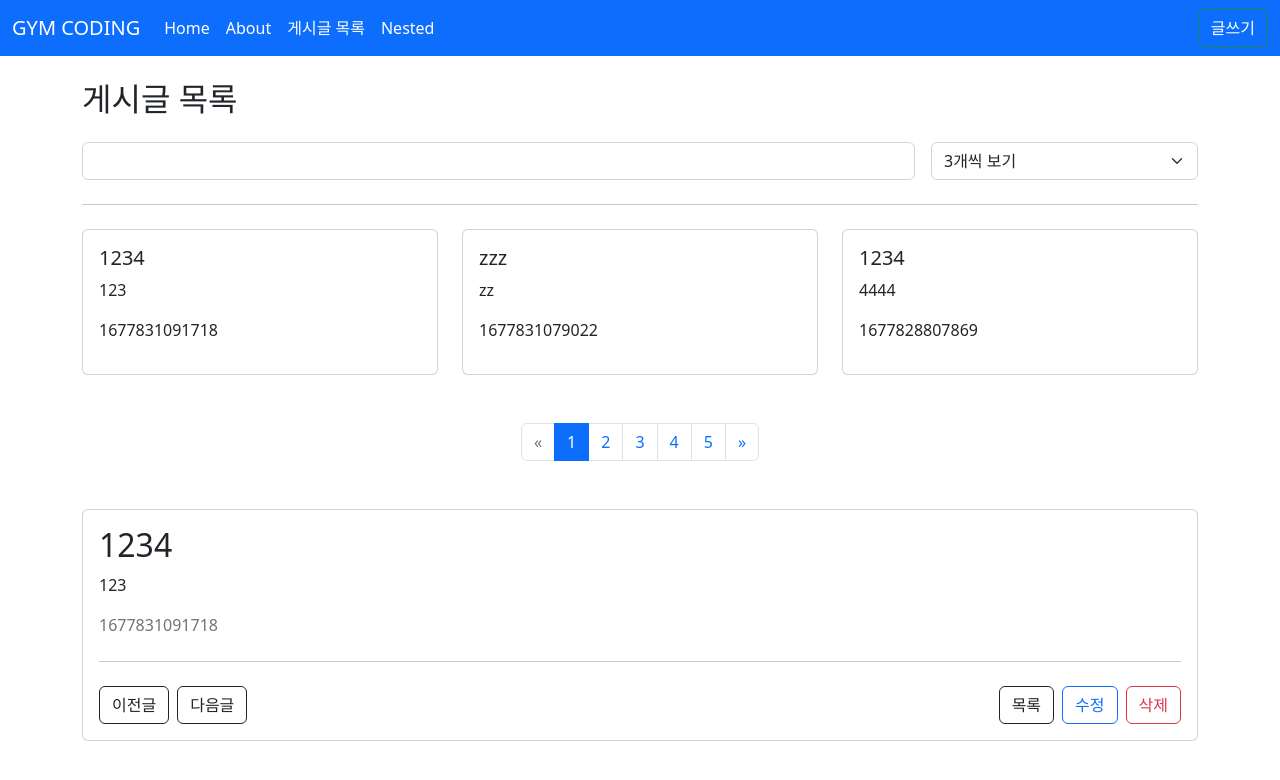
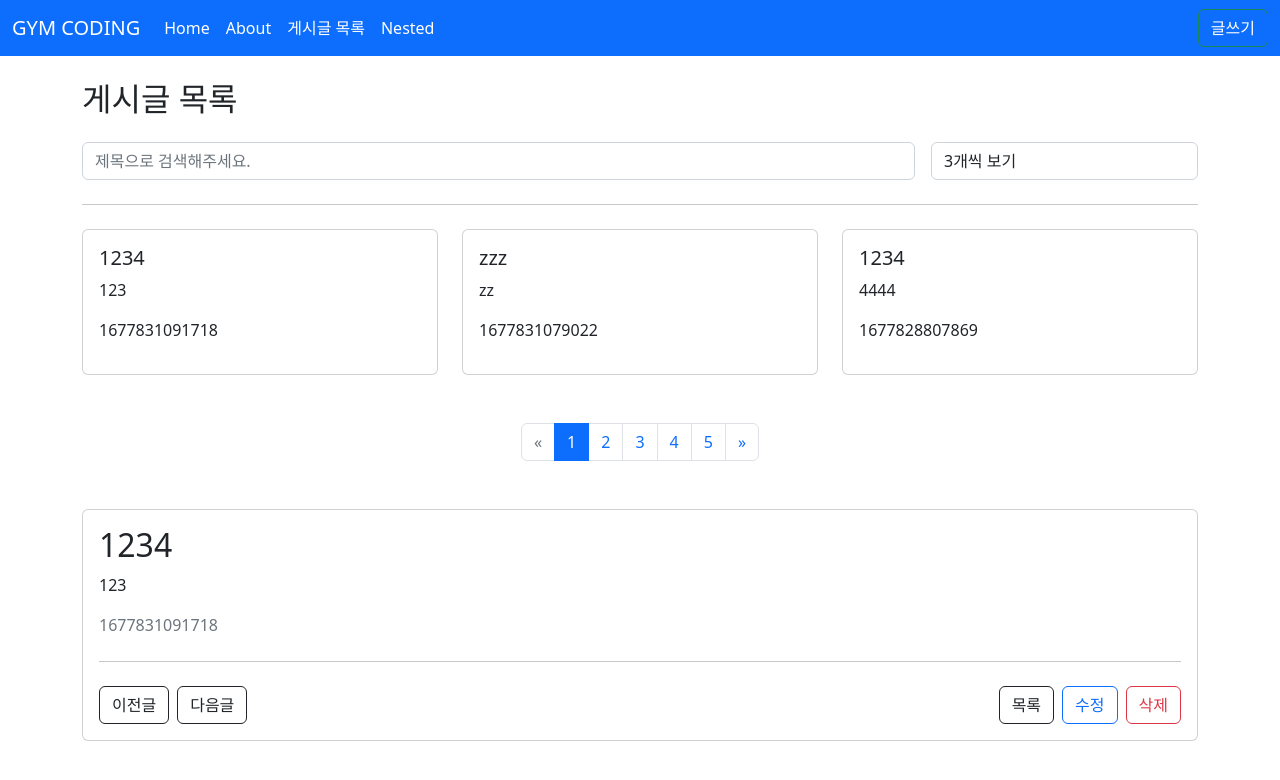
Before and after one commit to DSeung001/learn-vue, a Vue app in the folder vue3-posts/: page /posts in a window 1280 px wide. Shown: the top 780 px of the page. Built offline with nearby package versions, Linux system fonts and the light colour scheme; data requests are answered from the project's data file.

Commit message:
공통 컴포넌트 분리 (based on Vue.js 3 spec)

```diff
--- a/vue3-posts/src/components/AppCard.vue
+++ b/vue3-posts/src/components/AppCard.vue
@@ -12,8 +12,7 @@
   </div>
 </template>
 
-<script setup>
-</script>
+<script setup></script>
 
 <style scoped>
 
--- /dev/null
+++ b/vue3-posts/src/components/AppGridList.vue
@@ -0,0 +1,23 @@
+<template>
+  <div class="row g-4">
+    <div v-for="(item, index) in items" :key="index" :class="colClass">
+      <slot :index="index" :item="item"></slot>
+    </div>
+  </div>
+</template>
+
+<script setup>
+// Props 설정을 해주지 않은건 None props로 자동 루트 태그에 적용 => div_
+defineProps({
+  items: {
+    type: Array,
+    required: true,
+  },
+  colClass: {
+    type: String,
+    default: 'col-4',
+  },
+});
+</script>
+
+<style scoped></style>
--- /dev/null
+++ b/vue3-posts/src/components/posts/PostFilter.vue
@@ -0,0 +1,36 @@
+<template>
+  <form @submit.prevent>
+    <h2 class="my-4"></h2>
+    <div class="row g-3">
+      <div class="col">
+        <input :value="title"
+               @input="$emit('update:title', $event.target.value)"
+               type="text" class="form-control"
+               placeholder="제목으로 검색해주세요."
+        >
+      </div>
+      <div class="col-3">
+        <select :value="limit"
+                @input="$emit('update:limit', $event.target.value)"
+                class="form-control">
+          class="form-select">
+          <option value="3">3개씩 보기</option>
+          <option value="6">6개씩 보기</option>
+          <option value="9">9개씩 보기</option>
+        </select>
+      </div>
+    </div>
+  </form>
+</template>
+
+<script setup>
+defineProps({
+  title: String,
+  limit: Number,
+})
+defineEmits(['update:title', 'update:limit'])
+</script>
+
+<style scoped>
+
+</style>
--- a/vue3-posts/src/views/HomeView.vue
+++ b/vue3-posts/src/views/HomeView.vue
@@ -1,23 +1,25 @@
 <template>
-  <h2>Home View</h2>
-  <p>{{ $route.path }}</p>
-  <p>{{ $route.name }}</p>
-  <button class="btn btn-primary" @click="goAboutPage">About으로 이동</button>
+  <div>
+    <h2>Home View</h2>
+    <p>{{ $route.path }}</p>
+    <p>{{ $route.name }}</p>
+    <button class="btn btn-primary" @click="goAboutPage">About으로 이동</button>
 
-  <hr class="my-4">
-  <div class="row g-4">
-    <div v-for="(item, index) in items" :key="index" class="col-4">
+    <hr class="my-4"/>
+
+    <AppGridList v-slot="{ item }" :items="items" col-class="col-6">
       <AppCard>
-        {{item}}
+        {{ item }}
       </AppCard>
-    </div>
+    </AppGridList>
   </div>
 </template>
 
 <script setup>
-import { useRouter } from 'vue-router';
-import { ref } from "vue";
-import AppCard from "@/components/AppCard.vue";
+import {useRouter} from 'vue-router';
+import {ref} from 'vue';
+import AppCard from '@/components/AppCard.vue';
+import AppGridList from '@/components/AppGridList.vue';
 
 const router = useRouter();
 const goAboutPage = () => {
@@ -26,7 +28,7 @@ const goAboutPage = () => {
   });
 };
 
-const items = ref(['사과', '딸기', '포도'])
+const items = ref(['사과', '딸기', '포도']);
 </script>
 
 <style scoped></style>
--- a/vue3-posts/src/views/posts/PostListView.vue
+++ b/vue3-posts/src/views/posts/PostListView.vue
@@ -1,39 +1,29 @@
 <template>
   <div>
     <h2>게시글 목록</h2>
-    <form @submit.prevent>
-      <h2 class="my-4"></h2>
-      <div class="row g-3">
-        <div class="col">
-          <input v-model="params.title_like" type="text" class="form-control">
-        </div>
-        <div class="col-3">
-          <select v-model="params._limit" class="form-select">
-            <option value="3">3개씩 보기</option>
-            <option value="6">6개씩 보기</option>
-            <option value="9">9개씩 보기</option>
-          </select>
-        </div>
-      </div>
-    </form>
+
+    <PostFilter
+        v-model:title="params.title_like"
+        v-model:limit="params._limit"
+    ></PostFilter>
 
     <hr class="my-4">
-    <div class="row g-4">
-      <div v-for="post in posts" :key="post.id" class="col-4">
+
+    <AppGridList :items="posts">
+      <template v-slot="{item}">
         <PostItem
-          :title="post.title"
-          :content="post.content"
-          :created-at="post.createdAt"
-          @click="goPage(post.id)"
+            :title="item.title"
+            :content="item.content"
+            :created-at="item.createdAt"
+            @click="goPage(item.id)"
         ></PostItem>
-      </div>
-    </div>
-
+      </template>
+    </AppGridList>
 
     <AppPagination
-      :current-page="params._page"
-      :page-count="pageCount"
-      @page="page => params._page = page" />
+        :current-page="params._page"
+        :page-count="pageCount"
+        @page="page => params._page = page"/>
 
 
     <template v-if="posts && posts.length > 0">
@@ -50,11 +40,13 @@
 import PostItem from "@/components/posts/PostItem.vue";
 import PostDetailView from "@/views/posts/PostDetailView.vue";
 import AppCard from "@/components/AppCard.vue";
-import { getPosts } from "@/api/posts";
-import { ref, watchEffect } from "vue";
-import { useRouter } from "vue-router";
-import { computed } from "@vue/reactivity";
+import {getPosts} from "@/api/posts";
+import {ref, watchEffect} from "vue";
+import {useRouter} from "vue-router";
+import {computed} from "@vue/reactivity";
 import AppPagination from "@/components/AppPagination.vue";
+import AppGridList from "@/components/AppGridList.vue";
+import PostFilter from "@/components/posts/PostFilter.vue";
 
 const router = useRouter();
 const posts = ref([]);
@@ -76,7 +68,7 @@ const fetchPosts = async () => {
   // getPosts의 값은 Promise
 
   try {
-    const { data, headers } = await getPosts(params.value);
+    const {data, headers} = await getPosts(params.value);
     // ({ data : posts.value } = await getPosts());
     posts.value = data;
     totalCount.value = headers["x-total-count"];
```
Also changed, not shown: vue3-posts/src/components/AppList.vue (+3 -11 lines).
